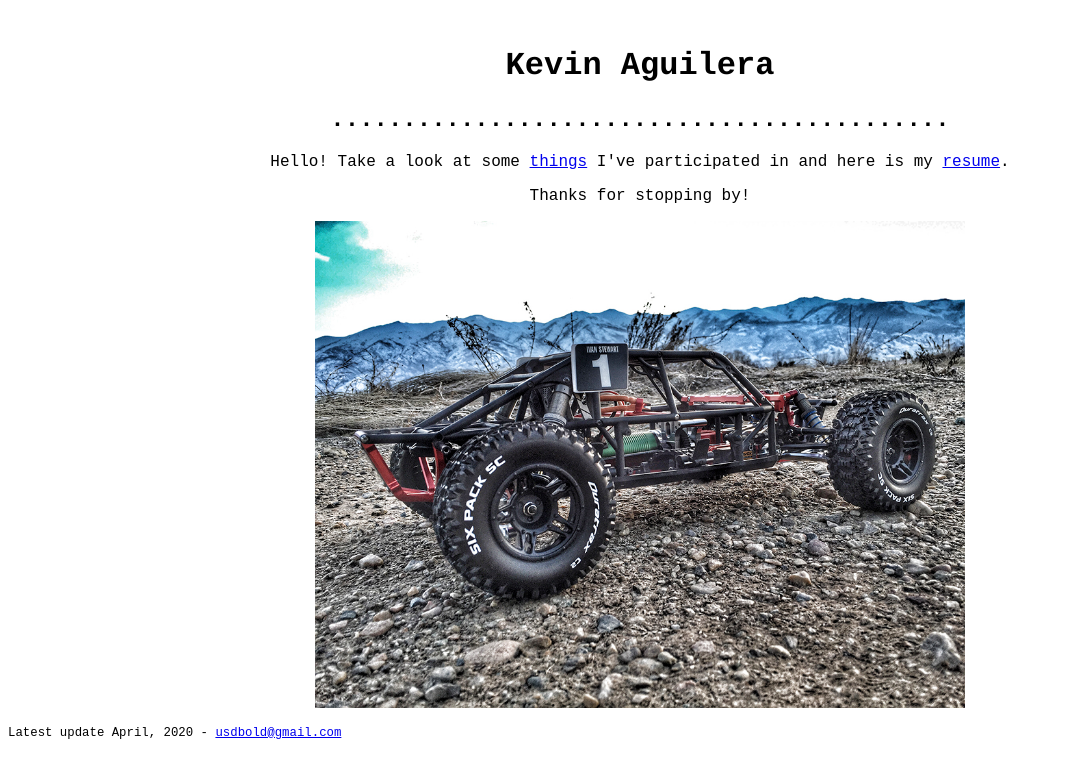
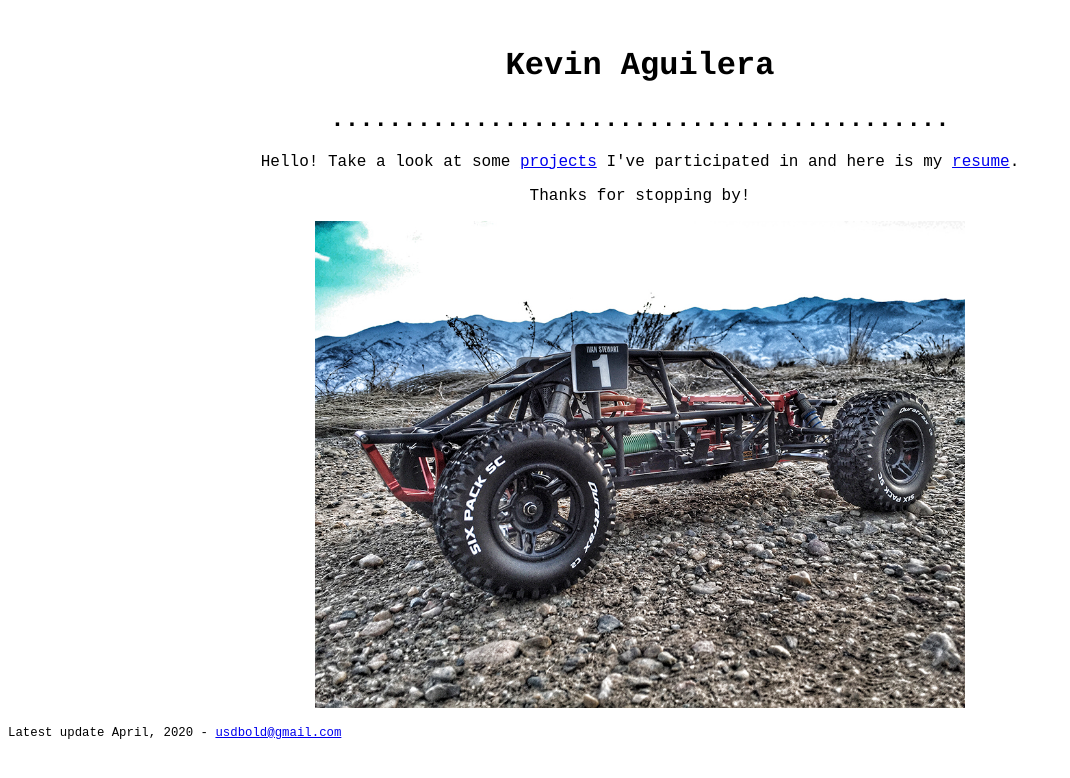
Before and after one commit to agkevin/agkevin.github.io, a plain HTML site: page index.html in a window 1280 px wide. Shown: the whole page, without its empty margins (0-1070 px from the left). Drawn offline with Linux system fonts and the light colour scheme.

Commit message:
Update index.html

```diff
--- a/index.html
+++ b/index.html
@@ -21,7 +21,7 @@
 <br>
 <h1>Kevin Aguilera</h1>
 <h2>...........................................</h2>
-<p>Hello! Take a look at some <a href="scripts/projects.html">things</a> I've participated in and here is my <a href="extras/Resume.pdf">resume</a>.</p>
+<p>Hello! Take a look at some <a href="scripts/projects.html">projects</a> I've participated in and here is my <a href="extras/Resume.pdf">resume</a>.</p>
 <p>Thanks for stopping by!</p>
 <img src="images/rc.png" width="650dp" height="480dp"></img>
 <p style="position: absolute; bottom: auto; font-size: 95%; margin-bottom: 10px;">Latest update April, 2020 - <a href="mailto:usdbold@gmail.com">usdbold@gmail.com</a></p>
```
